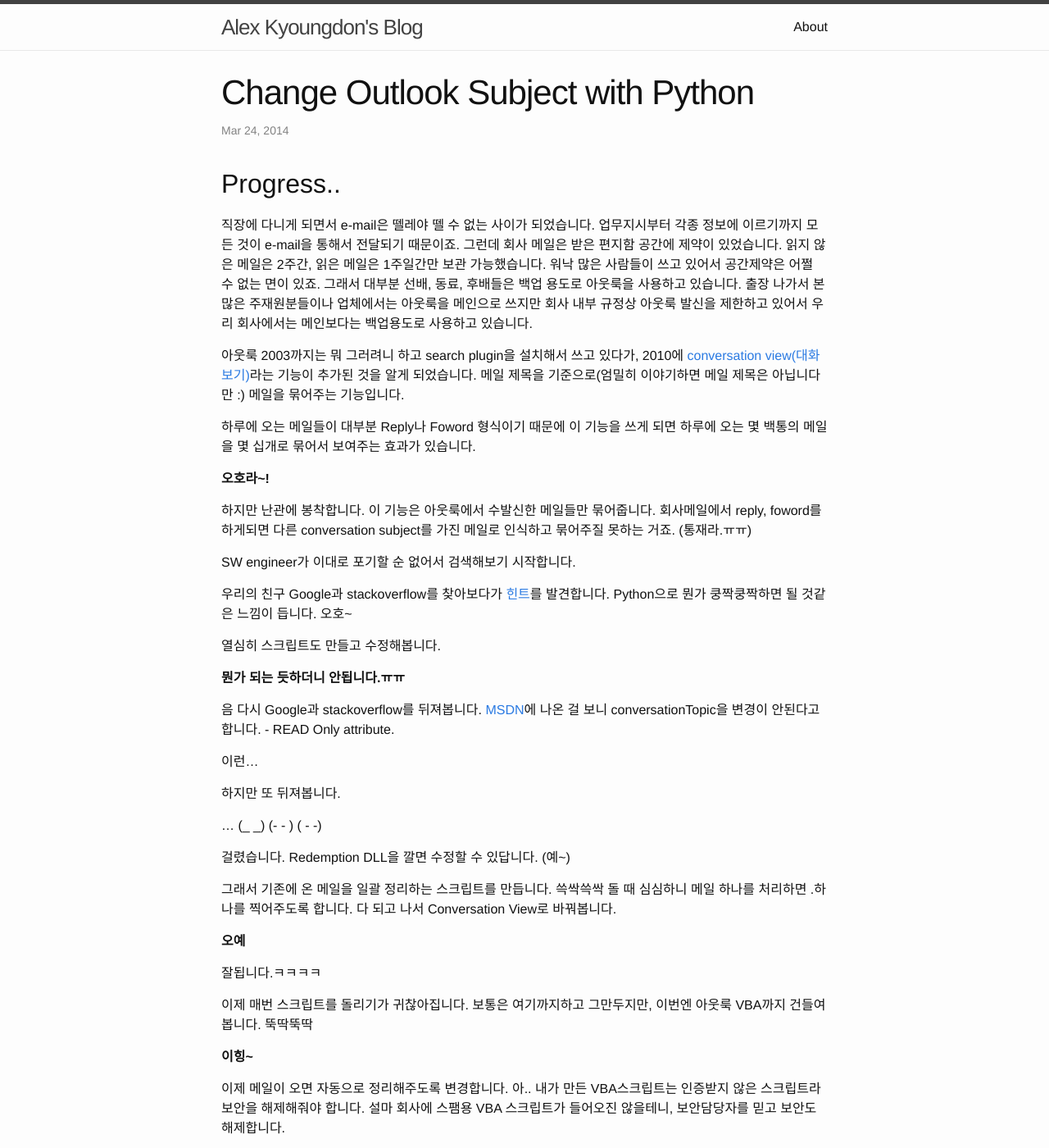
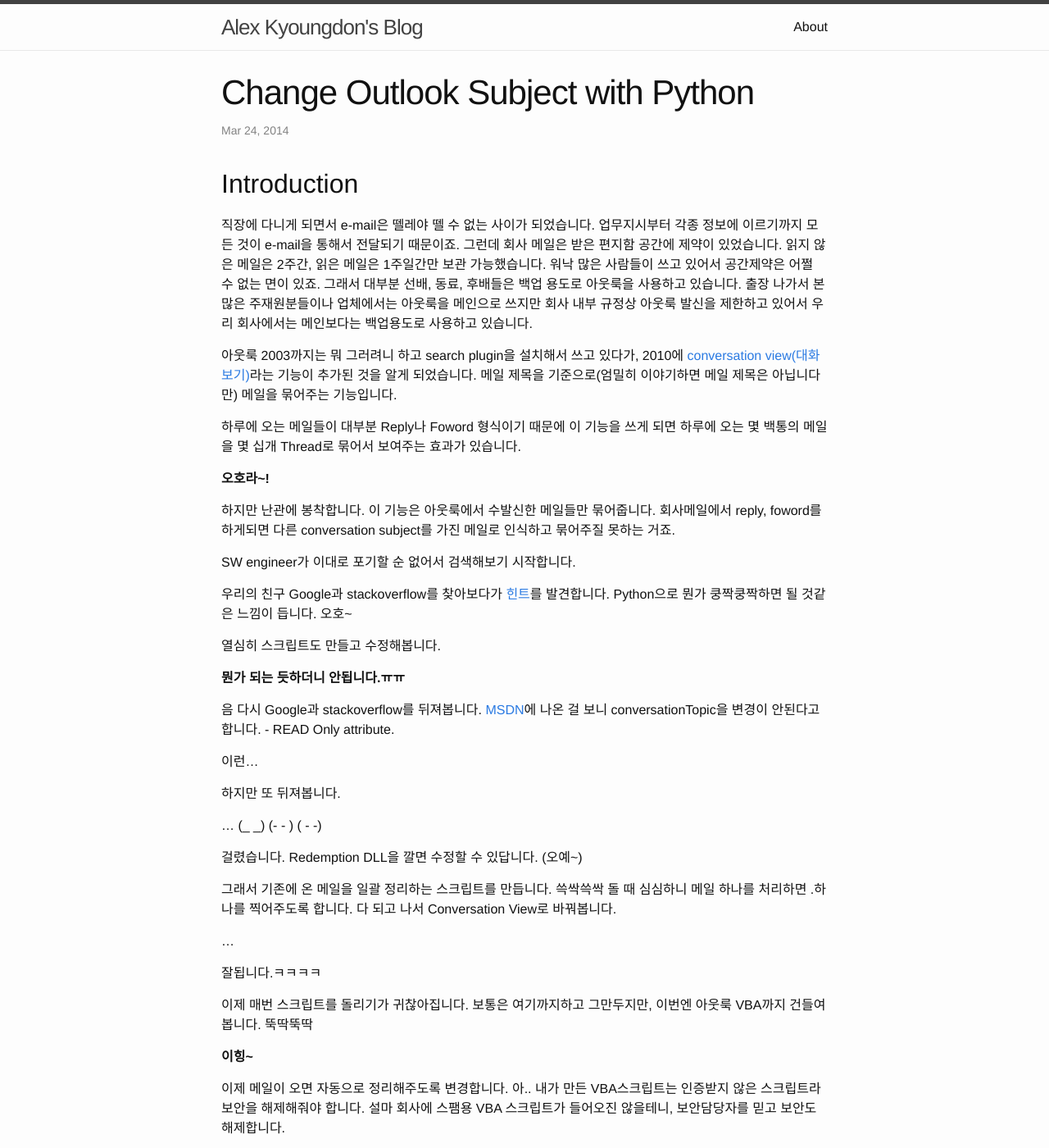
Before and after one commit to code4rain/blog, a Jekyll site: the page built from _posts/2012-12-27-change-outlook-subject-with-python.markdown, in a window 1280 px wide and 1400 px high. Shown: the whole window at 82% size. Built offline with Jekyll 4.4.1, drawn with Linux system fonts in a browser that asks for light colours; comment, search, counter and statistics services are not loaded; some of the changed text lies outside the part shown.

Commit message:
Update post
Signed-off-by: Alex Kyoungdon Jang <alex.jang@samsung.com>

```diff
--- a/_posts/2012-12-27-change-outlook-subject-with-python.markdown
+++ b/_posts/2012-12-27-change-outlook-subject-with-python.markdown
@@ -5,16 +5,16 @@ date: 2014-03-24 10:42
 comments: true
 ---
 
-## Progress..
+## Introduction
 직장에 다니게 되면서 e-mail은 뗄레야 뗄 수 없는 사이가 되었습니다. 업무지시부터 각종 정보에 이르기까지 모든 것이 e-mail을 통해서 전달되기 때문이죠. 그런데 회사 메일은 받은 편지함 공간에 제약이 있었습니다. 읽지 않은 메일은 2주간, 읽은 메일은 1주일간만 보관 가능했습니다. 워낙 많은 사람들이 쓰고 있어서 공간제약은 어쩔 수 없는 면이 있죠. 그래서 대부분 선배, 동료, 후배들은 백업 용도로 아웃룩을 사용하고 있습니다. 출장 나가서 본 많은 주재원분들이나 업체에서는 아웃룩을 메인으로 쓰지만 회사 내부 규정상 아웃룩 발신을 제한하고 있어서 우리 회사에서는 메인보다는 백업용도로 사용하고 있습니다.
 
-아웃룩 2003까지는 뭐 그러려니 하고 search plugin을 설치해서 쓰고 있다가, 2010에 [conversation view(대화보기)](http://support.microsoft.com/kb/2274243/ko)라는 기능이 추가된 것을 알게 되었습니다. 메일 제목을 기준으로(엄밀히 이야기하면 메일 제목은 아닙니다만 :) 메일을 묶어주는 기능입니다.
+아웃룩 2003까지는 뭐 그러려니 하고 search plugin을 설치해서 쓰고 있다가, 2010에 [conversation view(대화보기)](http://support.microsoft.com/kb/2274243/ko)라는 기능이 추가된 것을 알게 되었습니다. 메일 제목을 기준으로(엄밀히 이야기하면 메일 제목은 아닙니다만) 메일을 묶어주는 기능입니다.
 
-하루에 오는 메일들이 대부분 Reply나 Foword 형식이기 때문에 이 기능을 쓰게 되면 하루에 오는 몇 백통의 메일을 몇 십개로 묶어서 보여주는 효과가 있습니다.
+하루에 오는 메일들이 대부분 Reply나 Foword 형식이기 때문에 이 기능을 쓰게 되면 하루에 오는 몇 백통의 메일을 몇 십개 Thread로 묶어서 보여주는 효과가 있습니다.
 
 __오호라~!__
 
-하지만 난관에 봉착합니다. 이 기능은 아웃룩에서 수발신한 메일들만 묶어줍니다. 회사메일에서 reply, foword를 하게되면 다른 conversation subject를 가진 메일로 인식하고 묶어주질 못하는 거죠. (통재라.ㅠㅠ)
+하지만 난관에 봉착합니다. 이 기능은 아웃룩에서 수발신한 메일들만 묶어줍니다. 회사메일에서 reply, foword를 하게되면 다른 conversation subject를 가진 메일로 인식하고 묶어주질 못하는 거죠.
 
 SW engineer가 이대로 포기할 순 없어서 검색해보기 시작합니다.
 
@@ -34,12 +34,12 @@ __뭔가 되는 듯하더니 안됩니다.ㅠㅠ__
 
 ... (\_ \_) (- - ) ( - -)
 
-걸렸습니다. Redemption DLL을 깔면 수정할 수 있답니다. (예~)
+걸렸습니다. Redemption DLL을 깔면 수정할 수 있답니다. (오예~)
 
 그래서 기존에 온 메일을 일괄 정리하는 스크립트를 만듭니다. 쓱싹쓱싹 돌 때 심심하니 메일 하나를 처리하면 .하나를 찍어주도록 합니다.
 다 되고 나서 Conversation View로 바꿔봅니다.
 
-__오예__
+...
 
 잘됩니다.ㅋㅋㅋㅋ
 
@@ -56,12 +56,11 @@ __이힝~__
 1. Download and install
 	* Windows용 Python을 설치합니다.
 	* Python은 Outlook을 32bit을 설치했으면 32bit을, 64bit을 설치했으면 64bit을 설치합니다.
-	* 다른 addon과의 호환성을 고려해서(attachemement remover는 32bit에서만 동작합니다.ㅠㅠ) 32bit을 설치합니다.
-	* Python Download : [2.7.5 32bit](http://www.python.org/ftp/python/2.7.5/python-2.7.5.msi)
-	* Python용 win32 library도 다운받습니다. : [pywin32-218.win32-py2.7.exe](http://sourceforge.net/projects/pywin32/files/pywin32/Build%20218/pywin32-218.win32-py2.7.exe/download)
+		* Python Download : [2.7.5 32bit](http://www.python.org/ftp/python/2.7.5/python-2.7.5.msi)
+		* Python용 win32 library도 다운받습니다. : [pywin32-218.win32-py2.7.exe](http://sourceforge.net/projects/pywin32/files/pywin32/Build%20218/pywin32-218.win32-py2.7.exe/download)
 	* Redemption DLL도 설치합니다. (설치가 잘 안되면 관리자 권한으로 설치합니다.) : [Redemption](http://www.dimastr.com/redemption/Redemption.zip)
 
-2. Make script
+2. 기존 메일을 정리하는 스크립트
 
 스크립트를 작성합니다. 아래 내용을 복붙해서 conversation.py로 만듭니다.
 python이 제대로 설치되었다면 conversation.py를 double click하면 잘 실행이 됩니다.
```
Also changed, not shown: other parts of _posts/2012-12-27-change-outlook-subject-with-python.markdown (+0 -2 lines).
